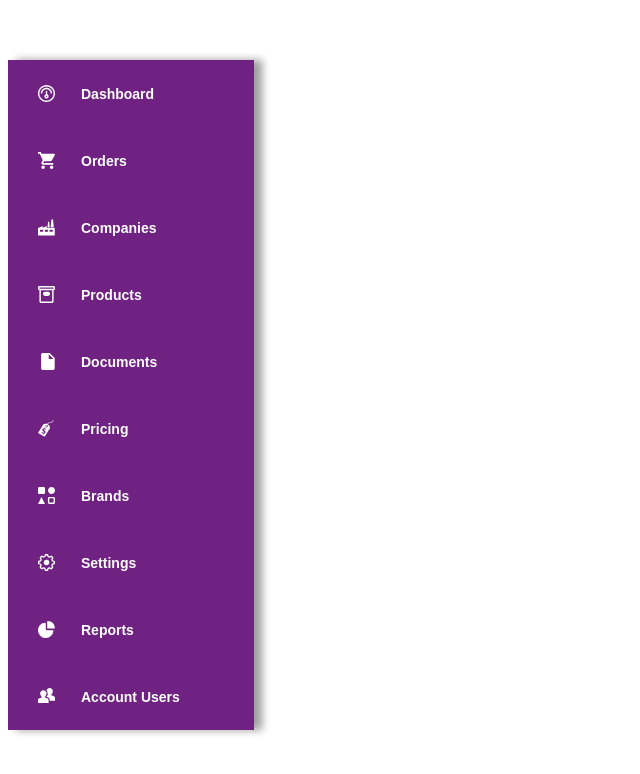
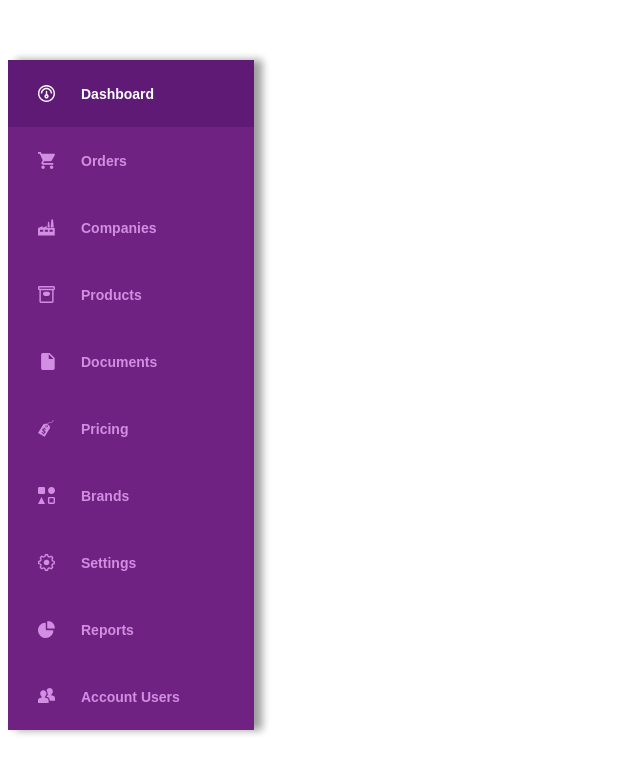
Before and after one commit to Macavirus/nimbl3, a Vue app: page / in a window 1280 px wide. Shown: the top 774 px of the page, without its empty margins (0-640 px from the left). Built offline with nearby package versions, Linux system fonts and the light colour scheme.

Commit message:
Adds hover effect and proper colored icons

```diff
--- a/src/components/Navigation.vue
+++ b/src/components/Navigation.vue
@@ -2,8 +2,10 @@
   <div class="nav">
     <ul class=nav>
       <li class="nav__li" v-for="item in navItems">
-        <img class="nav__icon" :src="item.icon">
-        <span class="nav__text">{{ item.name }}</span>
+        <a class="nav__link" v-bind:class="{ active: item.isActive }" href="">
+          <img class="nav__icon" :src="item.icon">
+          <span class="nav__text">{{ item.name }}</span>
+        </a>
       </li>
     </ul>
   </div>
@@ -14,46 +16,48 @@ export default {
   name: 'hello',
   data () {
     return {
+      active: 'Dashboard',
       navItems: [
         {
           name: 'Dashboard',
-          icon: './static/icons/controls-white.svg'
+          icon: './static/icons/controls-white.svg',
+          isActive: true
         },
         {
           name: 'Orders',
-          icon: './static/icons/shopping-cart-white.svg'
+          icon: './static/icons/shopping-cart-purple.svg'
         },
         {
           name: 'Companies',
-          icon: './static/icons/factory-white.svg'
+          icon: './static/icons/factory-purple.svg'
         },
         {
           name: 'Products',
-          icon: './static/icons/box-white.svg'
+          icon: './static/icons/box-purple.svg'
         },
         {
           name: 'Documents',
-          icon: './static/icons/document-white.svg'
+          icon: './static/icons/document-purple.svg'
         },
         {
           name: 'Pricing',
-          icon: './static/icons/pricing-label-white.svg'
+          icon: './static/icons/pricing-label-purple.svg'
         },
         {
           name: 'Brands',
-          icon: './static/icons/shapes-white.svg'
+          icon: './static/icons/shapes-purple.svg'
         },
         {
           name: 'Settings',
-          icon: './static/icons/gear-white.svg'
+          icon: './static/icons/gear-purple.svg'
         },
         {
           name: 'Reports',
-          icon: './static/icons/chart-white.svg'
+          icon: './static/icons/chart-purple.svg'
         },
         {
           name: 'Account Users',
-          icon: './static/icons/people-white.svg'
+          icon: './static/icons/people-purple.svg'
         }
       ]
     }
@@ -62,7 +66,7 @@ export default {
 </script>
 
 <!-- Add "scoped" attribute to limit CSS to this component only -->
-<style style="scss" scoped>
+<style style="sass" scoped>
 .nav {
   background-color: #702283;
   box-shadow: 8px 0 8px 0 rgba(0, 0, 0, 0.21);
@@ -74,9 +78,22 @@ export default {
   width: 246px;
 }
 
-.nav__li {
+.nav__link {
+  width: 100%;
+  height: 100%;
+  /*height: 67px;
+  width: 246px;*/
   display: flex;
   align-items: center;
+  text-decoration: none;
+  color: #D18EE2;
+}
+
+.nav__link:hover {
+    background: rgba(76,19,103,0.5);
+}
+
+.nav__li {
 }
 
 .nav__icon {
@@ -89,6 +106,11 @@ export default {
   margin-left: 26px;
 }
 
+.active {
+  background: rgba(76,19,103,0.5);
+  color: #FFFFFF;
+}
+
 ul {
   list-style-type: none;
   padding: 0;
```
